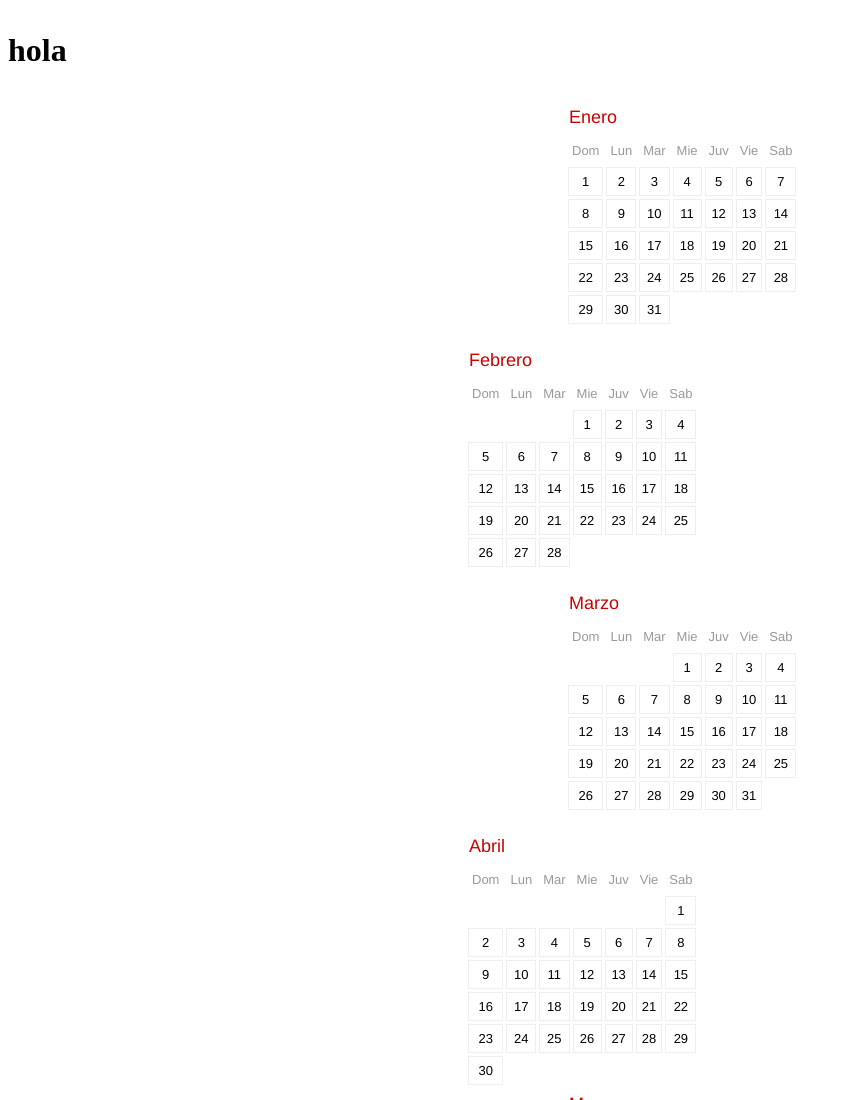
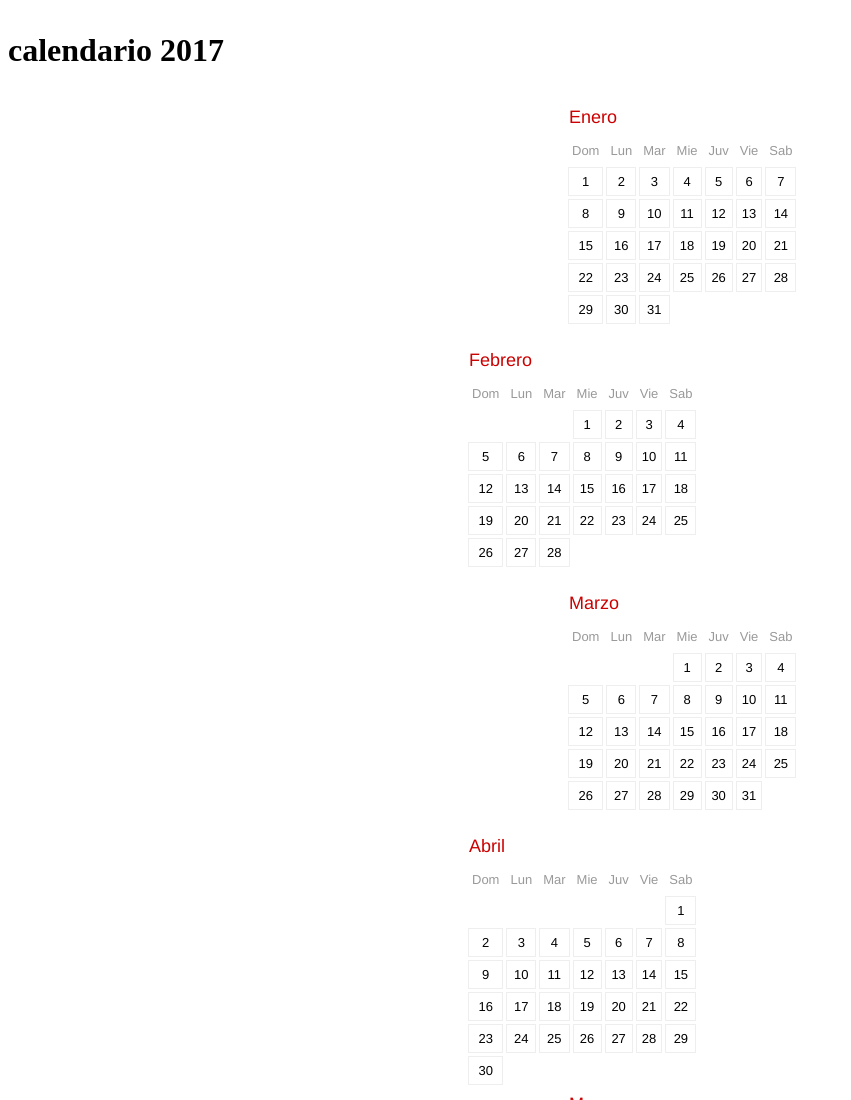
Before and after one commit to leandrosys/calendario-devcode, a plain HTML site: page index.html in a window 1280 px wide. Shown: the top 1100 px of the page, without its empty margins (0-851 px from the left). Drawn offline with Linux system fonts and the light colour scheme.

Commit message:
añade encabezado

```diff
--- a/index.html
+++ b/index.html
@@ -9,7 +9,7 @@
 <body>
 	<h1>
 		<div>
-			<p>hola</p>
+			<p>calendario 2017</p>
 		</div>
 	</h1>
 </body>
```
